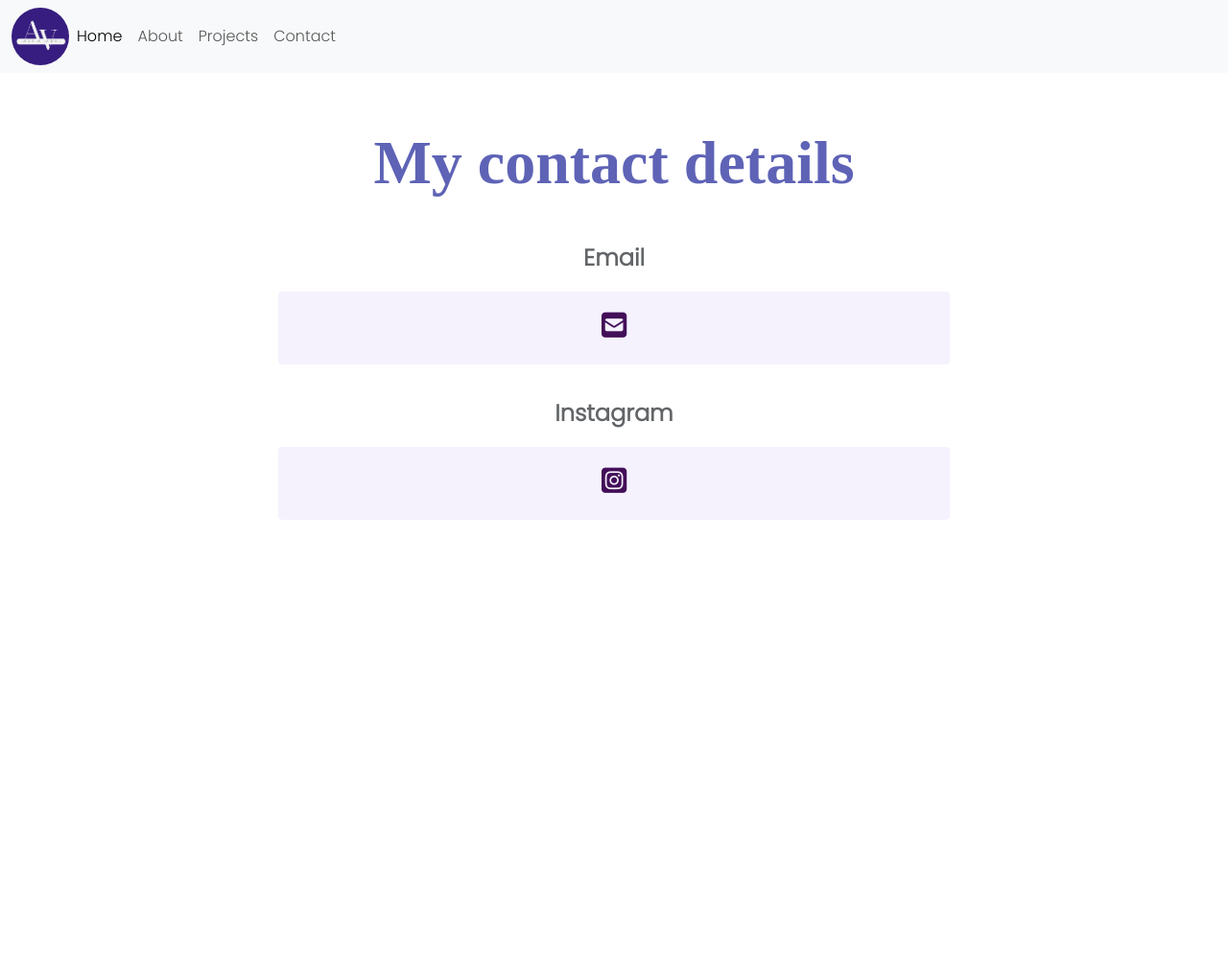
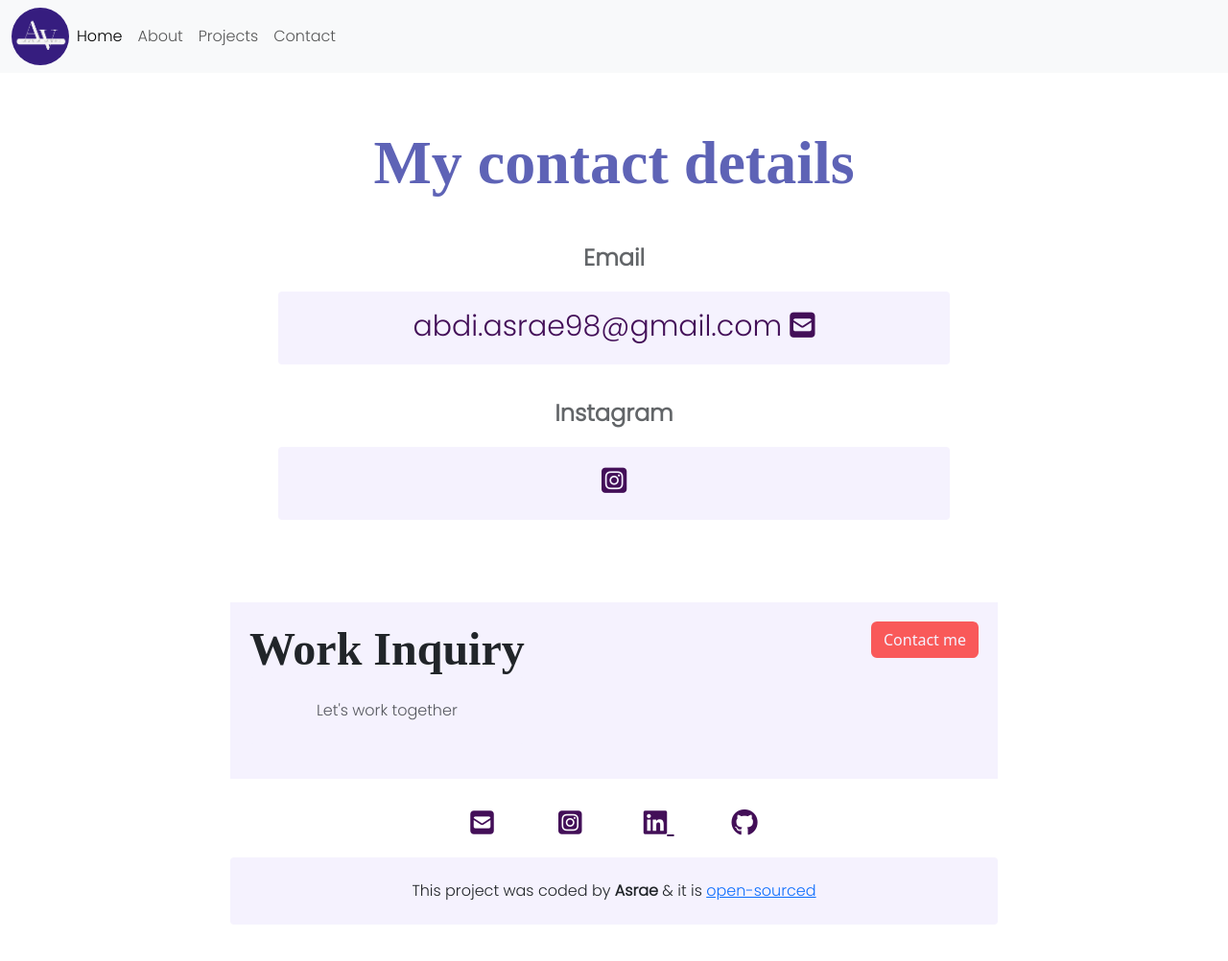
Before and after one commit to AsraeAb/Responsive-week4, a plain HTML site: page contact.html in a window 1280 px wide. Shown: the whole page at 96% size. Before the commit the page ends 800 px from the top, so only its background shows below. Drawn offline with nearby package versions, Linux system fonts and the light colour scheme.

Commit message:
added html and css

```diff
--- a/contact.html
+++ b/contact.html
@@ -72,7 +72,9 @@
           <a
             href="mailto:abdi.asrae98@gmail.com"
             class="email text-decoration-none"
+            title="email"
           >
+          abdi.asrae98@gmail.com
             <i class="fa-solid fa-square-envelope"></i>
           </a>
         </p>
@@ -83,11 +85,54 @@
           <a
             href="https://www.instagram.com/asra_ab7/"
             class="instagram text-decoration-none"
+            title="instagram"
             ><i class="fa-brands fa-square-instagram"></i
           ></a>
         </p>
       </div>
       </div>
     </div>
+    <footer>
+                              <div class="contact-box d-flex justify-content-between mb-4 mt-3">
+                                <div>
+                                <h4>
+                                Work Inquiry
+                                </h4>
+
+                                <p class="text-muted"> Let's work together</p>
+                                </div>
+                                <div>
+                                <a href="contact.html" class="btn btn-branding" title="contact me">Contact me</a>
+                              </div>
+                              </div>
+                              <div class="social-links text-center d-felx justify-content-center mb-3">
+                            <a
+            href="mailto:abdi.asrae98@gmail.com"
+            title="email"
+            class="email text-decoration-none"
+          >
+            <i class="fa-solid fa-square-envelope"></i>
+          </a>
+            <a
+            href="https://www.instagram.com/asra_ab7/"
+            title="instagram"
+            class="instagram text-decoration-none"
+            ><i class="fa-brands fa-square-instagram"></i
+          ></a>
+
+            <a href="https://www.linkedin.com/in/asrae-abdi-b51262279/"
+            title="linkedin" class="linkedin">
+              <i class="fa-brands fa-linkedin"></i>
+            </a>
+        <a href="https://github.com/AsraeAb" class="github" title="github">
+          <i class="fa-brands fa-github"></i>
+        </a>
+          </div>
+          <p class="text-center">
+            This project was coded by <strong>Asrae </strong> & it is
+            <a href="https://github.com/AsraeAb/Responsive-week4">open-sourced</a>
+          </p>
+
+                            </footer>
   </body>
 </html>
--- a/styles.css
+++ b/styles.css
@@ -13,7 +13,8 @@ body {
 
 h1,
 h2,
-h3 {
+h3,
+h4 {
   text-align: center;
   margin: 0;
   font-family: var(--heading-font);
@@ -200,4 +201,7 @@ footer .social-links a:hover {
   .btn {
     font-size: 16px;
   }
+  footer .open-sourced {
+    font-size: 12px;
+  }
 }
```
Also changed, not shown: about.html (+3 -1 lines), index.html (+18 -11 lines).
